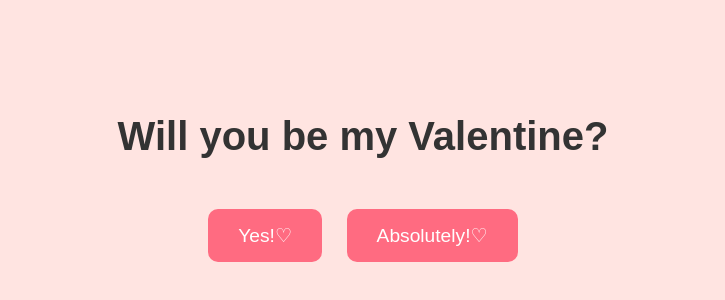
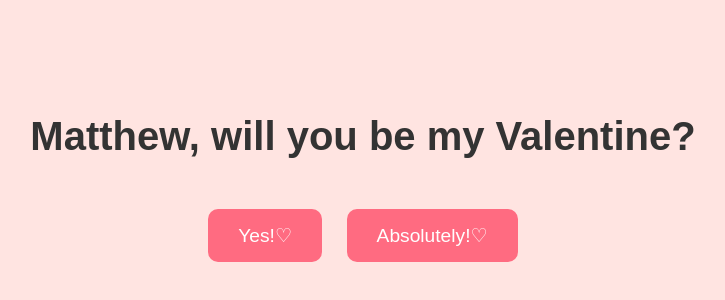
Before and after one commit to thhoang37/Valentine, a plain HTML site: page index.html in a window 1280 px wide. Shown: the part 220-520 px from the top of the page, without its empty margins (277-1002 px from the left). Drawn offline with Linux system fonts and the light colour scheme.

Commit message:
Update index.html

```diff
--- a/index.html
+++ b/index.html
@@ -43,7 +43,7 @@
   </style>
 </head>
 <body>
-  <h1>Will you be my Valentine?</h1>
+  <h1>Matthew, will you be my Valentine?</h1>
   <div class="buttons">
     <a class="button" href="follow-up.html">Yes!♡</a>
     <a class="button" href="follow-up.html">Absolutely!♡</a>
```
